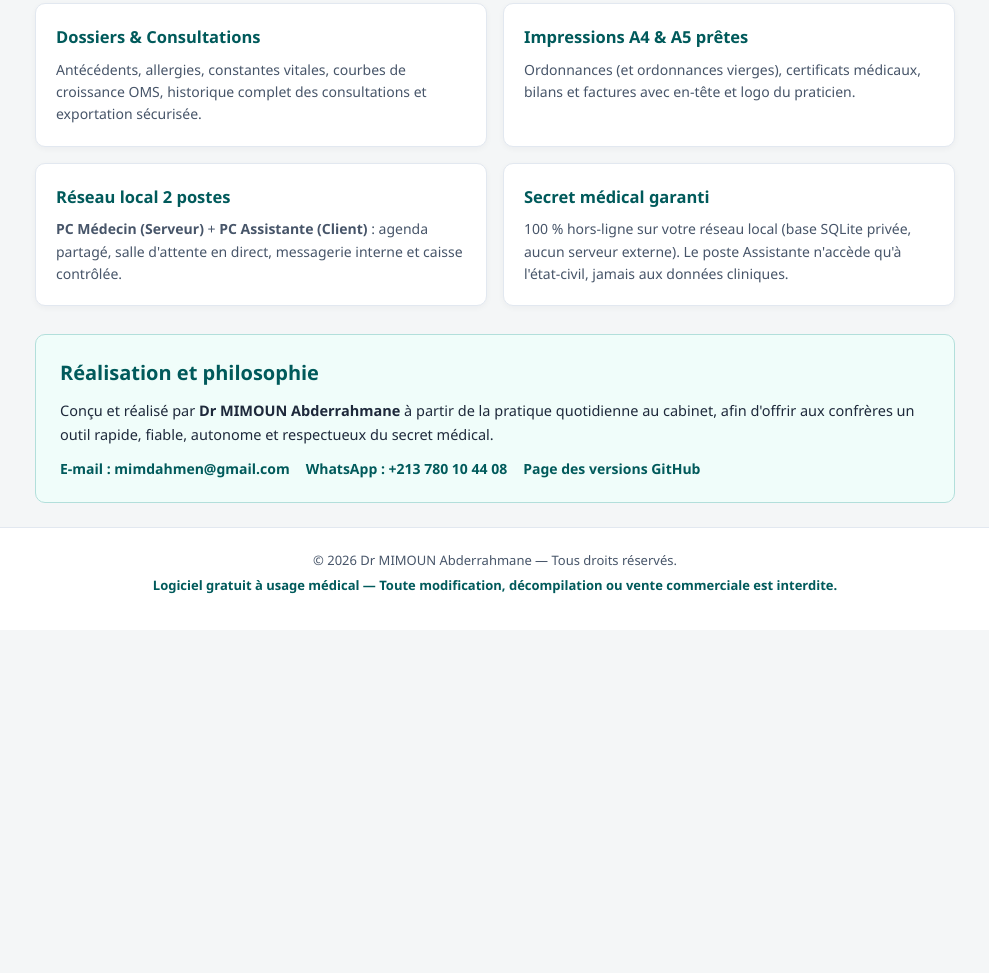
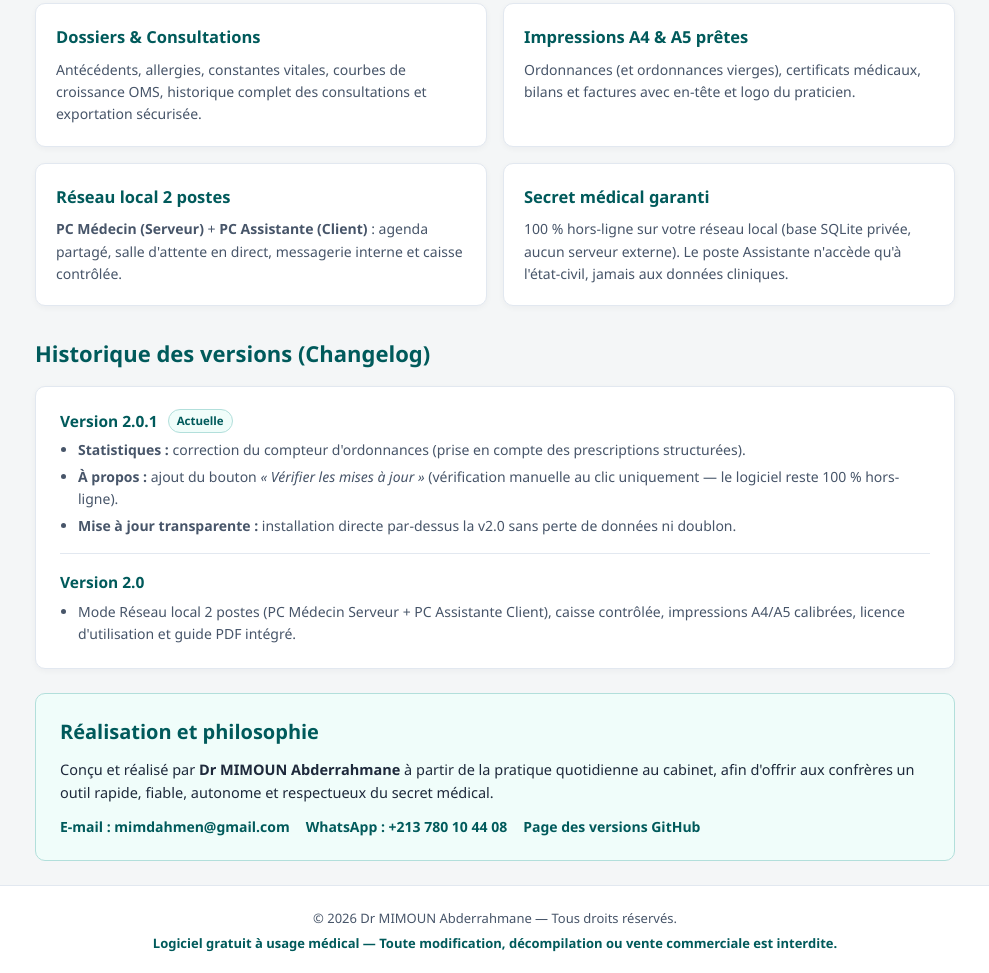
Before and after one commit to dahmen1954/Annafis, a plain HTML site: page index.html in a window 1280 px wide. Shown: the part 1787-2760 px from the top of the page, without its empty margins (145-1134 px from the left). Before the commit the page ends 2417 px from the top, so only its background shows below. Drawn offline with Linux system fonts and the light colour scheme.

Commit message:
Add files via upload

```diff
--- a/index.html
+++ b/index.html
@@ -3,9 +3,9 @@
 <head>
   <meta charset="UTF-8">
   <meta name="viewport" content="width=device-width, initial-scale=1.0">
-  <title>Annafis v2.0 — Logiciel gratuit de gestion de cabinet médical (Windows)</title>
-  <meta name="description" content="Annafis v2.0 : logiciel gratuit et 100 % hors-ligne de gestion de cabinet médical pour Windows. Dossiers patients, ordonnances A4/A5, agenda partagé, salle d'attente, messagerie et caisse en réseau local 2 postes.">
-  <meta property="og:title" content="Annafis v2.0 — Gestion de Cabinet Médical (Gratuit &amp; Hors-ligne)">
+  <title>Annafis v2.0.1 — Logiciel gratuit de gestion de cabinet médical (Windows)</title>
+  <meta name="description" content="Annafis v2.0.1 : logiciel gratuit et 100 % hors-ligne de gestion de cabinet médical pour Windows. Dossiers patients, ordonnances A4/A5, agenda partagé, salle d'attente, messagerie et caisse en réseau local 2 postes.">
+  <meta property="og:title" content="Annafis v2.0.1 — Gestion de Cabinet Médical (Gratuit &amp; Hors-ligne)">
   <meta property="og:description" content="Conçu par Dr MIMOUN Abderrahmane : dossiers patients, ordonnances A4/A5 et réseau local Médecin / Assistante dans le strict respect du secret médical.">
   <meta property="og:type" content="website">
   <meta property="og:url" content="https://dahmen1954.github.io/Annafis/">
@@ -267,7 +267,7 @@
       display: grid;
       grid-template-columns: repeat(2, 1fr);
       gap: 16px;
-      margin-bottom: 28px;
+      margin-bottom: 30px;
     }
     @media (max-width: 680px) {
       .grid { grid-template-columns: 1fr; }
@@ -289,6 +289,48 @@
       font-size: 14px;
       color: var(--muted);
     }
+
+    /* --- Changelog --- */
+    .changelog-card {
+      background: var(--card);
+      border: 1px solid var(--border);
+      border-radius: 10px;
+      padding: 22px 24px;
+      margin-bottom: 24px;
+      box-shadow: 0 2px 6px rgba(15, 23, 42, 0.04);
+    }
+    .version-item + .version-item {
+      margin-top: 16px;
+      padding-top: 16px;
+      border-top: 1px solid var(--border);
+    }
+    .version-header {
+      display: flex;
+      align-items: center;
+      gap: 10px;
+      margin-bottom: 6px;
+    }
+    .version-tag {
+      font-weight: 700;
+      font-size: 15.5px;
+      color: var(--teal);
+    }
+    .version-badge {
+      background: var(--mint);
+      color: var(--teal);
+      border: 1px solid var(--mint-border);
+      font-size: 11.5px;
+      font-weight: 700;
+      padding: 2px 8px;
+      border-radius: 999px;
+    }
+    .version-list {
+      padding-left: 18px;
+      font-size: 14px;
+      color: var(--muted);
+    }
+    .version-list li + li { margin-top: 4px; }
+
     .philo-card {
       background: var(--mint);
       border: 1px solid var(--mint-border);
@@ -339,7 +381,7 @@
     <div class="container">
       <img class="hero-logo" src="Logo_Annafis.png" alt="Logo Annafis">
       <div class="badge-top">Windows 10 / 11 (64-bit) • 100 % Hors-ligne • Gratuit</div>
-      <h1>ANNAFIS v2.0</h1>
+      <h1>ANNAFIS v2.0.1</h1>
       <p class="subtitle">
         Logiciel de gestion de cabinet médical pensé pour la rapidité en consultation, la maîtrise totale des données en local et le travail en binôme Médecin / Assistante.
       </p>
@@ -347,8 +389,8 @@
         <img src="https://img.shields.io/github/downloads/dahmen1954/Annafis/total?label=T%C3%A9l%C3%A9chargements&amp;color=004344&amp;style=for-the-badge" alt="Compteur de téléchargements Annafis">
       </div>
       <div class="cta-group">
-        <a class="btn btn-primary" href="https://github.com/dahmen1954/Annafis/releases/latest/download/Setup_Annafis_v2.0.exe">
-          Télécharger Annafis v2.0 (.exe)
+        <a class="btn btn-primary" href="https://github.com/dahmen1954/Annafis/releases/latest/download/Setup_Annafis_v2.0.1.exe">
+          Télécharger Annafis v2.0.1 (.exe)
         </a>
         <a class="btn btn-secondary" href="https://github.com/dahmen1954/Annafis/releases/latest/download/How_To_Install.pdf">
           Guide d'installation réseau (PDF)
@@ -366,7 +408,7 @@
       <strong>Information Windows SmartScreen au 1ᵉʳ lancement (normal) :</strong><br>
       Annafis étant un logiciel indépendant gratuit (sans certificat payant), Windows peut afficher <em>« Windows a protégé votre ordinateur »</em>. Cliquez simplement sur <strong>Informations complémentaires</strong> → <strong>Exécuter quand même</strong>.
       <div class="sha-box">
-        Empreinte officielle SHA-256 : 46F7822D4DC09F1CEEFEC81C023E70E9E593C6A3A9BB9C468651F19FAA0ACAD2
+        Empreinte officielle SHA-256 (v2.0.1) : BDAB15969642507E023AD40C10E33B8FC0A5CEB6B3C22B124E5C9F542D21D4D8
       </div>
     </div>
 
@@ -441,13 +483,36 @@
       </div>
     </div>
 
+    <h2>Historique des versions (Changelog)</h2>
+    <div class="changelog-card">
+      <div class="version-item">
+        <div class="version-header">
+          <span class="version-tag">Version 2.0.1</span>
+          <span class="version-badge">Actuelle</span>
+        </div>
+        <ul class="version-list">
+          <li><strong>Statistiques :</strong> correction du compteur d'ordonnances (prise en compte des prescriptions structurées).</li>
+          <li><strong>À propos :</strong> ajout du bouton <em>« Vérifier les mises à jour »</em> (vérification manuelle au clic uniquement — le logiciel reste 100 % hors-ligne).</li>
+          <li><strong>Mise à jour transparente :</strong> installation directe par-dessus la v2.0 sans perte de données ni doublon.</li>
+        </ul>
+      </div>
+      <div class="version-item">
+        <div class="version-header">
+          <span class="version-tag">Version 2.0</span>
+        </div>
+        <ul class="version-list">
+          <li>Mode Réseau local 2 postes (PC Médecin Serveur + PC Assistante Client), caisse contrôlée, impressions A4/A5 calibrées, licence d'utilisation et guide PDF intégré.</li>
+        </ul>
+      </div>
+    </div>
+
     <div class="philo-card">
       <h2>Réalisation et philosophie</h2>
       <p>
         Conçu et réalisé par <strong>Dr MIMOUN Abderrahmane</strong> à partir de la pratique quotidienne au cabinet, afin d'offrir aux confrères un outil rapide, fiable, autonome et respectueux du secret médical.
       </p>
       <div class="contact-links">
-        <a href="mailto:mimdahmen@gmail.com?subject=Annafis%20v2.0">E-mail : mimdahmen@gmail.com</a>
+        <a href="mailto:mimdahmen@gmail.com?subject=Annafis%20v2.0.1">E-mail : mimdahmen@gmail.com</a>
         <a href="https://wa.me/213780104408" target="_blank" rel="noopener">WhatsApp : +213 780 10 44 08</a>
         <a href="https://github.com/dahmen1954/Annafis/releases" target="_blank" rel="noopener">Page des versions GitHub</a>
       </div>
```
